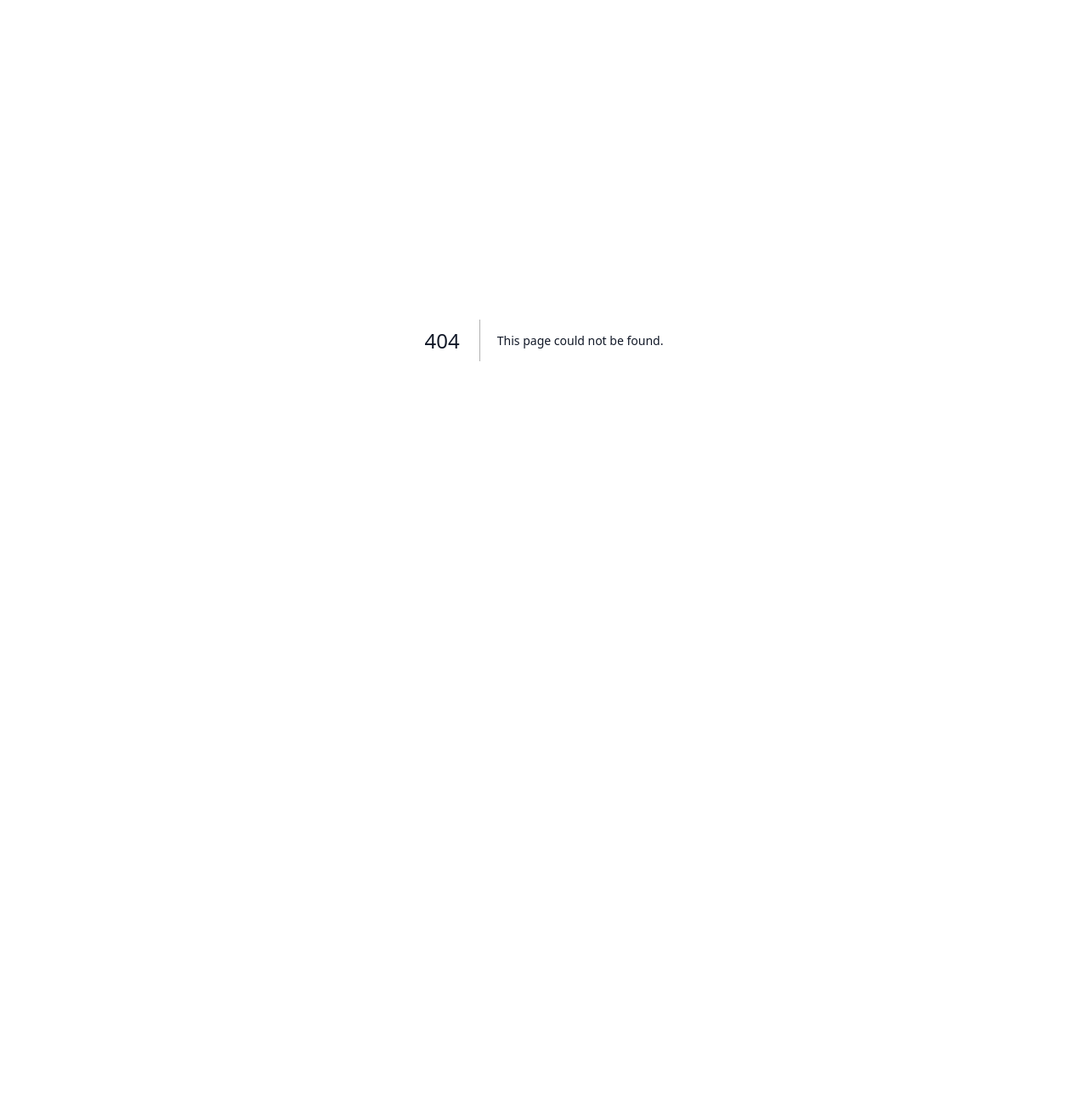
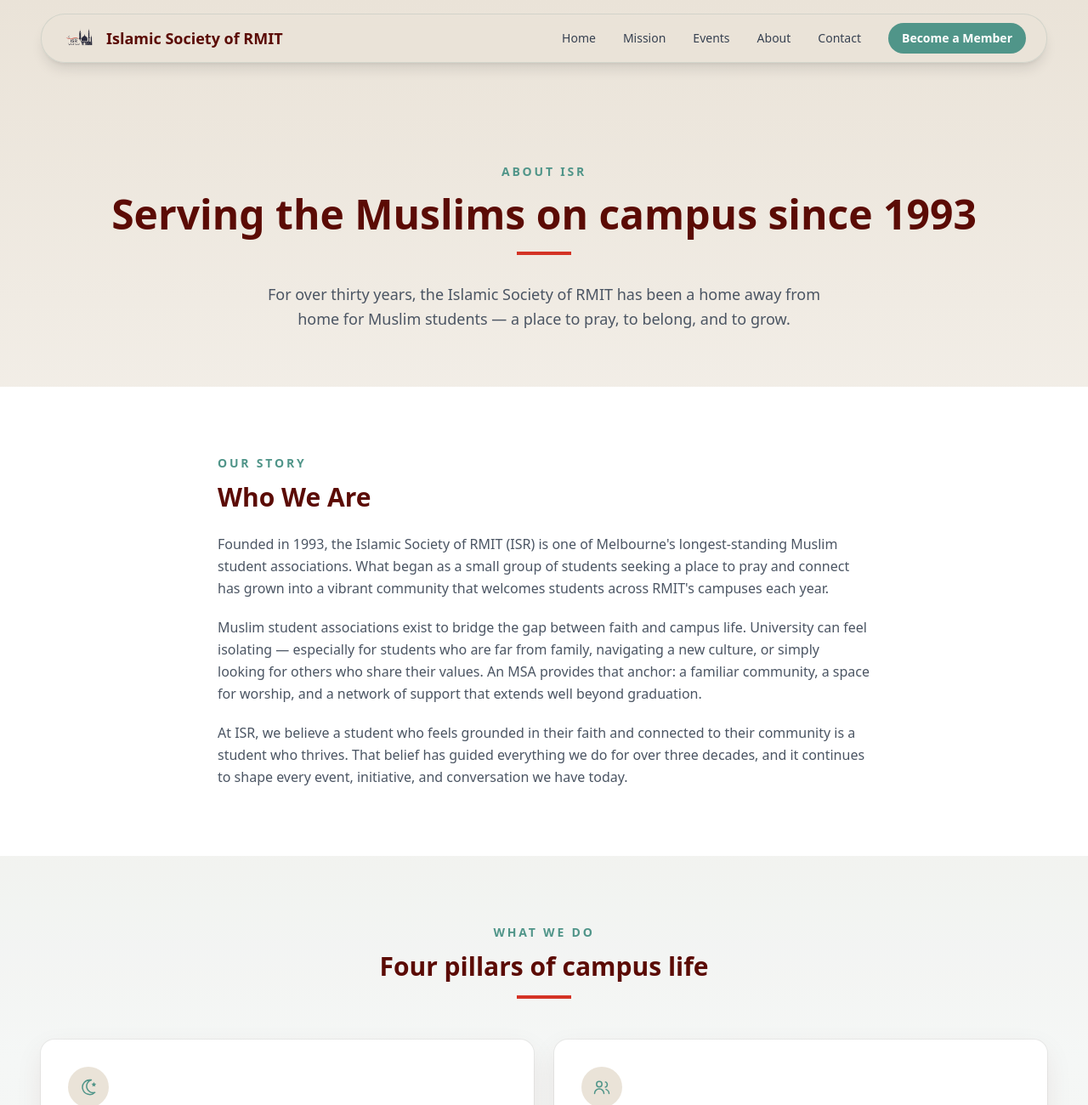
Before and after one commit to Captain-Fahd/isr-website, a Next.js app in the folder frontend/: page /about in a window 1280 px wide. Before the commit this address had no page. Shown: the top 1300 px of the page at 85% size. Before the commit the page ends 800 px from the top, so only its background shows below. Built offline with nearby package versions, Linux system fonts and the light colour scheme.

Commit message:
Feat: About section

```diff
--- /dev/null
+++ b/frontend/app/about/page.tsx
@@ -0,0 +1,155 @@
+import type { Metadata } from 'next'
+import Link from 'next/link'
+import Navbar from '@/components/Navbar'
+import Footer from '@/components/Footer'
+import { CommunityIcon, FaithIcon, BookIcon, GlobeIcon } from '@/components/Icons'
+
+export const metadata: Metadata = {
+  title: 'About | Islamic Society of RMIT',
+  description:
+    'The Islamic Society of RMIT has been serving Muslim students on campus since 1993 — providing prayer, community, education, and advocacy.',
+}
+
+const pillars = [
+  {
+    Icon: FaithIcon,
+    title: 'Prayer & Worship',
+    description:
+      'We facilitate access to on-campus prayer spaces and host weekly Jumu\'ah prayers, so students can uphold their religious obligations throughout the university day.',
+  },
+  {
+    Icon: CommunityIcon,
+    title: 'Community & Connection',
+    description:
+      'From Ramadan iftars to social gatherings, we build genuine bonds between Muslim students so that no one has to navigate university life alone.',
+  },
+  {
+    Icon: BookIcon,
+    title: 'Education & Events',
+    description:
+      'We run talks, workshops, and Islamic knowledge circles that deepen understanding of the faith and encourage meaningful dialogue across the wider campus.',
+  },
+  {
+    Icon: GlobeIcon,
+    title: 'Advocacy & Support',
+    description:
+      'ISR is a voice for Muslim students at RMIT — advocating for halal food options, prayer space access, and the accommodation of religious needs across all campuses.',
+  },
+]
+
+export default function AboutPage() {
+  return (
+    <div className="min-h-screen bg-gradient-to-b from-isr-cream via-white to-isr-yellow/30">
+      <Navbar />
+
+      <main>
+        {/* Page Header */}
+        <section className="px-4 pb-16 pt-24 sm:pt-28">
+          <div className="container-isr text-center">
+            <p className="mb-4 text-sm font-semibold uppercase tracking-[0.2em] text-isr-turquoise">
+              About ISR
+            </p>
+            <h1 className="mb-5 text-4xl font-bold text-isr-dark-red md:text-5xl" style={{ textWrap: 'balance' } as React.CSSProperties}>
+              Serving the Muslims on campus since 1993
+            </h1>
+            <div className="mx-auto mb-8 h-1 w-16 bg-isr-bright-red" />
+            <p className="mx-auto max-w-2xl text-lg leading-relaxed text-gray-600">
+              For over thirty years, the Islamic Society of RMIT has been a home away from home
+              for Muslim students — a place to pray, to belong, and to grow.
+            </p>
+          </div>
+        </section>
+
+        {/* Our Story */}
+        <section className="bg-white px-4 py-16 sm:py-20">
+          <div className="container-isr">
+            <div className="mx-auto max-w-3xl">
+              <p className="mb-3 text-sm font-semibold uppercase tracking-[0.2em] text-isr-turquoise">
+                Our Story
+              </p>
+              <h2 className="mb-6 text-3xl font-bold text-isr-dark-red">Who We Are</h2>
+              <div className="space-y-5 leading-relaxed text-gray-600">
+                <p>
+                  Founded in 1993, the Islamic Society of RMIT (ISR) is one of Melbourne's
+                  longest-standing Muslim student associations. What began as a small group of
+                  students seeking a place to pray and connect has grown into a vibrant community
+                  that welcomes students across RMIT's campuses each year.
+                </p>
+                <p>
+                  Muslim student associations exist to bridge the gap between faith and campus life.
+                  University can feel isolating — especially for students who are far from family,
+                  navigating a new culture, or simply looking for others who share their values.
+                  An MSA provides that anchor: a familiar community, a space for worship, and a
+                  network of support that extends well beyond graduation.
+                </p>
+                <p>
+                  At ISR, we believe a student who feels grounded in their faith and connected to
+                  their community is a student who thrives. That belief has guided everything we do
+                  for over three decades, and it continues to shape every event, initiative, and
+                  conversation we have today.
+                </p>
+              </div>
+            </div>
+          </div>
+        </section>
+
+        {/* What We Do */}
+        <section className="bg-isr-light-blue/10 px-4 py-16 sm:py-20">
+          <div className="container-isr">
+            <div className="mb-12 text-center">
+              <p className="mb-3 text-sm font-semibold uppercase tracking-[0.2em] text-isr-turquoise">
+                What We Do
+              </p>
+              <h2 className="mb-4 text-3xl font-bold text-isr-dark-red">
+                Four pillars of campus life
+              </h2>
+              <div className="mx-auto h-1 w-16 bg-isr-bright-red" />
+            </div>
+
+            <div className="grid grid-cols-1 gap-6 md:grid-cols-2">
+              {pillars.map(({ Icon, title, description }) => (
+                <div
+                  key={title}
+                  className="rounded-2xl bg-white p-8 shadow-[0_12px_32px_rgba(91,11,5,0.08)] ring-1 ring-black/5"
+                >
+                  <div className="mb-5 flex h-12 w-12 items-center justify-center rounded-full bg-isr-cream text-isr-turquoise">
+                    <Icon className="h-6 w-6" />
+                  </div>
+                  <h3 className="mb-3 text-xl font-semibold text-isr-dark-red">{title}</h3>
+                  <p className="leading-relaxed text-gray-600">{description}</p>
+                </div>
+              ))}
+            </div>
+          </div>
+        </section>
+
+        {/* CTA */}
+        <section className="px-4 py-16 sm:py-20">
+          <div className="container-isr text-center">
+            <h2 className="mb-4 text-2xl font-bold text-isr-dark-red">Want to get involved?</h2>
+            <p className="mx-auto mb-8 max-w-xl text-gray-600">
+              Whether you're a new student finding your feet or a returning member, there's always
+              a place for you at ISR.
+            </p>
+            <div className="flex flex-col items-center justify-center gap-4 sm:flex-row">
+              <Link
+                href="/contact"
+                className="rounded-lg bg-isr-turquoise px-6 py-3 text-sm font-semibold text-white transition-colors hover:bg-isr-dark-red"
+              >
+                Get in Touch
+              </Link>
+              <Link
+                href="/events"
+                className="rounded-lg border-2 border-isr-bright-red px-6 py-3 text-sm font-semibold text-isr-bright-red transition-colors hover:bg-isr-bright-red hover:text-white"
+              >
+                See Upcoming Events
+              </Link>
+            </div>
+          </div>
+        </section>
+      </main>
+
+      <Footer />
+    </div>
+  )
+}
```
